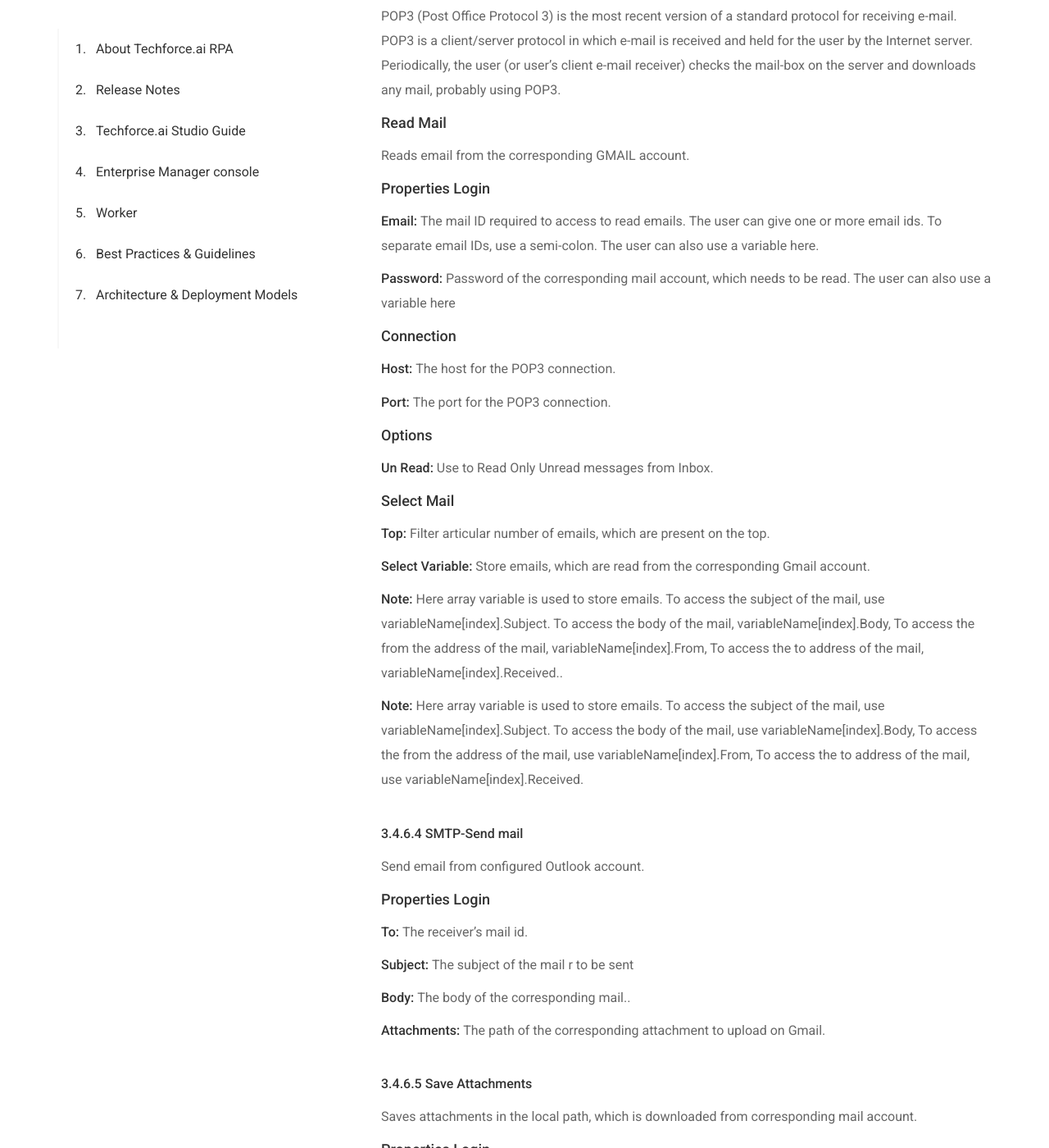
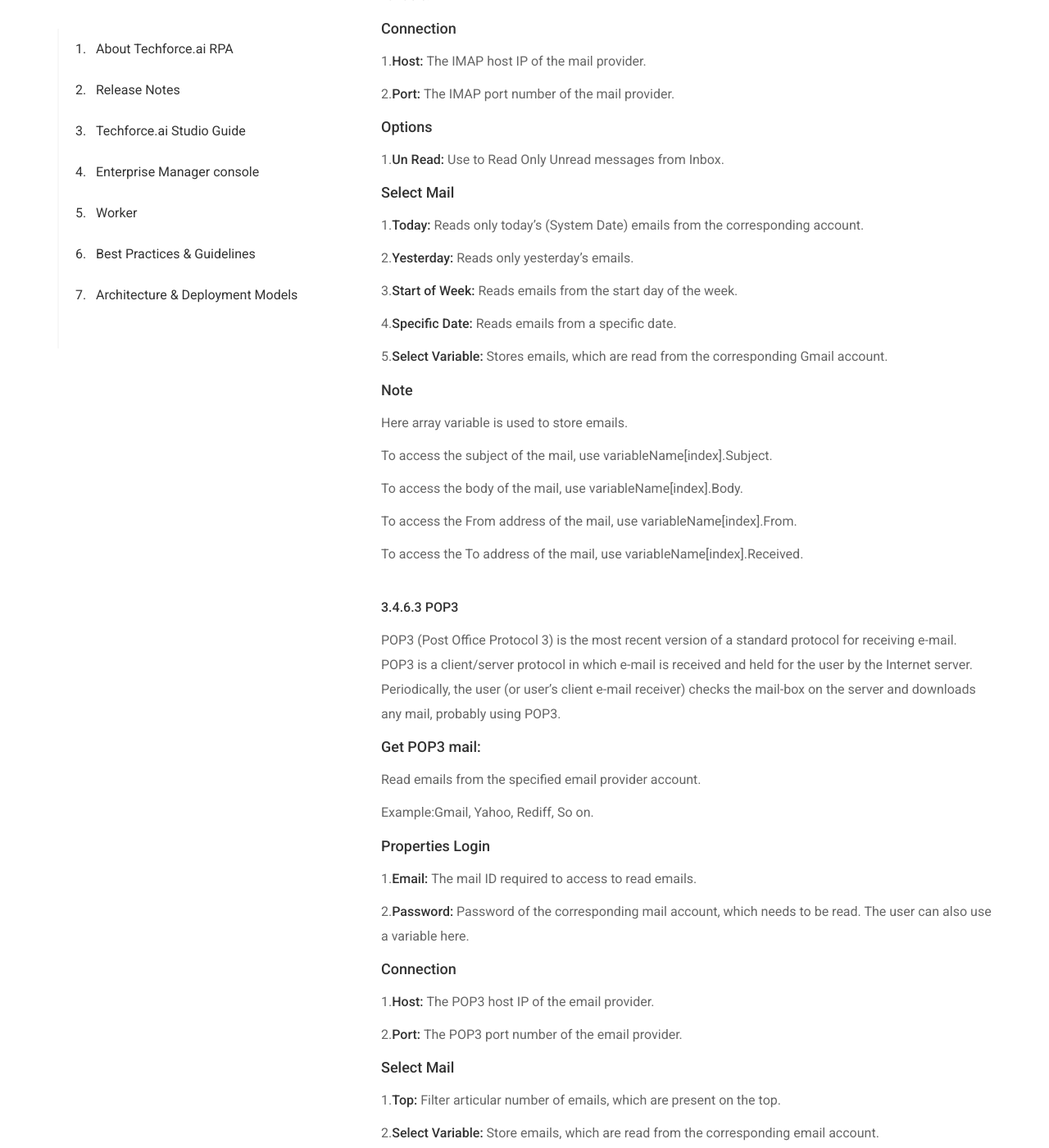
Before and after one commit to digitamizers/Documentation, a Jekyll site: the page built from index.md, in a window 1280 px wide and 1400 px high, scrolled down 54717 px. Shown: the whole window at 82% size. Built offline with Jekyll 4.4.1, drawn with Linux system fonts in a browser that asks for light colours; some of the changed text lies outside the part shown.

Commit message:
css and data changes in doc to pavan

```diff
--- a/_layouts/default.html
+++ b/_layouts/default.html
@@ -1996,10 +1996,12 @@
                 <p><span class="numbers">1.</span><strong>SubString: </strong>The sub string method is used to retrieve the part of the main string as per the given index values.</p>
                 <p><span class="numbers">2.</span><strong>Replace: </strong> The replace method is used to replace the part of the main string as per the given values.</p>
                 <p><span class="numbers">3.</span><strong>Match: </strong>The match method is used to match the part of the main string as per the given pattern.</p>
-                <p><span class="numbers">4.</span><strong>Split: </strong> The split method is used to split the main string as per the given pattern.</p>
-                <p><span class="numbers">5.</span><strong>Trim: </strong> The trim method is used to remove the white spaces from the both ends of the main string.</p>
+                <p><span class="numbers">4.</span><strong>Split: </strong>The split method is used to split the main string as per the given pattern.</p>
+                <p><span class="numbers">5.</span><strong>Trim: </strong>The trim method is used to remove the white spaces from the both ends of the main string.</p>
                 <p><span class="numbers">6.</span><strong>To Upper Case: </strong> The to upper case method is used to convert all the characters of the main string into Capital case letters.</p>
                 <p><span class="numbers">7.</span><strong>To Lower Case: </strong>The to lower case method is used to convert all the characters of the main string into Lower case letters.</p>
+                <p><span class="numbers">8.</span><strong>Regular expression Pattern:</strong>Give the regular expression to be performed in the field. Ex: [b-e]. This expression matches the characters in the input, which are in the range b to e. The user can give regular expression using a variable also, by assigning the expression to a variable in the variable section. The variable should be passed using the ``codes. Example: `variableName`.</p>
+                <p><span class="numbers">9.</span><strong>Result variable: </strong>The result of the Matches action will be stored in a list variable provided</p>
               </div>
 
               <div id="DateFormat"  class="page-section">
@@ -2040,90 +2042,121 @@
                 <h4 class="purple">3.4.6 Mail Integration</h5>
                 <p>The Mail Integration Activity contains all the mail activities used for creating automation projects. These activities enable robots to:</p>
                 <p>Configuring bot with corresponding Outlook account.</p>
-                <p>Sending email from Outlook account and other mail providers.</p>
-                <p>Receiving email from corresponding Outlook and other mail providers.</p>
+                <p>Sending emails from Outlook account and other mail providers.</p>
+                <p>Receiving emails from corresponding Outlook and other mail providers.</p>
                 <p>Saving an attachment with the email.</p>
               </div>
 
               <div id="Outlook"  class="page-section">
                 <h5>3.4.6.1 Outlook2016</h5>
-                <p>The outlook2016 actions are used to read and send the mails from the Outlook application Read mail</p>
-                <h6>Read Mail</h6>
-                 <p>Reads emails from configured outlook account.</p>
+                <p>The outlook2016 actions are used to read and send emails from the Outlook application Read mail</p>
+                <h6>Get Outlook Mail</h6>
+                 <p>Reads emails from the configured outlook account.</p>
                  <h6>Properties</h6><h6>Inbox</h6>
-                 <p><span class="numbers"><strong>From Mail: </strong>Gmail account to filter emails.</p>
-                <p><span class="numbers"><strong>Unread: </strong>Filters only unread emails from Inbox.</p>
-                <p><span class="numbers"><strong>Top: </strong>Filters Particular no of emails which is present on the top.</p>
-               <p><span class="numbers"><strong>Select Variable: </strong>Stores the emails collected from the corresponding email account.</p>
-               <h6>Sent Items</h6>
-               <p><span class="numbers"><strong>Top: </strong>Filter a particular number of emails, which are present on the top.</p>
-               <p><span class="numbers"><strong>Select Variable: </strong>Stores the emails collected from the corresponding email account.</p>
+                 <p><span class="numbers">1.</span><strong>Folder: </strong>Check the Folders to get the Inbox, Sent Items, Customs and Delete items options.</p>
+                <p><span class="numbers">2.</span><strong>Inbox:</strong>To read the mail data of the specified email from the inbox.</p>
+                <p><span class="numbers">3.</span><strong>Sent Items:</strong>To read the mail data from the specified number of sent mails.</p>
+                <p><span class="numbers">4.</span><strong>Customs:</strong>To read the mail data from any specified folder.</p>
+                <p><span class="numbers">5.</span><strong>Delete Items:</strong>To read the mail data from the specified number of deleted mail items.</p>
+                <p><span class="numbers">6.</span>1.</span><strong>From Mail:</strong>Need to enter the specified email id from which the user wants to read data.</p>
+                <p><span class="numbers">7.</span><strong>Unread:</strong>Filters only unread emails.</p>
+                <p><span class="numbers">8.</span><strong>Top: </strong>Filters Particular number of emails that are present on the top.</p>
+               <p><span class="numbers">9.</span><strong>Select Variable: </strong>Stores the emails collected from the corresponding email account.</p>
+
                <h6>Note</h6>
-               <p>Here array variable are used to store emails</p>
+               <p>Here array variable is used to store emails.</p>
                <p>To access the subject of the mail, use variableName[index].Subject</p>
-               <p>To access the body of the mail, use variableName[index].Body. To access the from the address of the mail, use variableName[index].From. To access the to address of the mail, use variableName[index].Received.</p>
+               <p>To access the body of the mail, use variableName[index].Body. To access the From address of the mail, use variableName[index].From. To access the To address of the mail, use variableName[index].Received.</p>
                <h6>Note</h6>
                <p>We can send variable instead of direct text in to, subject, body </p>
+
+               <h6>Send Outlook Mail:</h6>
+               <p>Sends emails from the configured outlook account to the specified mail ids.</p>
+               <p><span class="numbers">1.</span><strong>To: </strong>The receivers mail id. </p>
+              <p><span class="numbers">2.</span><strong>CC:</strong>Mail id if need to add any. </p>
+              <p><span class="numbers">3.</span><strong>BCC	:</strong>Mail id if need to add any.</p>
+              <p><span class="numbers">4.</span><strong>Subject:</strong>The subject of the mail to be sent.</p>
+              <p><span class="numbers">5.</span><strong>Body:</strong>The body of the mail to be sent.</p>
+              <p><span class="numbers">6.</span><strong>Attachments:</strong>Path of the attachment that is to be sent in the mail. </p>
+
+              <h6>Note</h6>
+              <p>You can send variable instead of direct text into To, CC, Bcc, subject, body and Attachments.</p>
              </div>
              <div id="IMAP"  class="page-section">
                <h5>3.4.6.2 IMAP</5>
                <p>IMAP (Internet Message Access Protocol) is a standard email protocol that stores email messages on a mail server but allows the end-user to view and manipulate the messages as though they were stored locally on the end user's computing device(s). This allows users to organize messages into folders, have multiple client applications know which messages have been read, flag messages for urgency or follow-up and save draft messages on the server.</p>
-               <h6>Read Mail</h6>
-               <p>Reads email from the corresponding GMAIL account.</p>
-               <h6>Properties Login</h6>
-               <p><span class="numbers"><strong>Email: </strong>The mail ID, which needs to be accessed to read emails. The user can also use the variable.</p>
-                <p><span class="numbers"><strong>Password: </strong>Password of the corresponding mail, which needs to be read. The user can also use the variable.</p>
+               <h6>Get IMAP Mail:</h6>
+               <p>Reads email from the specified email providers.</p>
+               <p>Example: Gmail, Yahoo, Rediff, So on.</p>
+               <h6>Properties</h6><h6> Login</h6>
+               <p><span class="numbers">1.</span><strong>Email: </strong>The mail ID, which needs to be accessed to read emails. The user can also use the variable.</p>
+                <p><span class="numbers">2.</span><strong>Password: </strong>Password of the corresponding mail, which needs to be read. The user can also use the variable.</p>
                   <h6>Connection</h6>
-                  <p><span class="numbers"><strong>Host: </strong>The host for the IMAP connection.</p>
-                 <p><span class="numbers"><strong>Port: </strong>The port for the IMAP connection.</p>
+                  <p><span class="numbers">1.</span><strong>Host: </strong>The IMAP host IP of the mail provider.</p>
+                 <p><span class="numbers">2.</span><strong>Port: </strong>The IMAP port number of the mail provider.</p>
                    <h6>Options</h6>
-                   <p><span class="numbers"><strong>Un Read: </strong>Use to Read Only Unread messages from Inbox.</p>
+                   <p><span class="numbers">1.</span><strong>Un Read: </strong>Use to Read Only Unread messages from Inbox.</p>
 
                 <h6>Select Mail</h6>
-                <p><span class="numbers"><strong>Today: </strong>Reads only today’s (System Date) emails from the corresponding account.</p>
-                <p><span class="numbers"><strong>Yesterday: </strong>Reads only yesterday’s emails.</p>
-                <p><span class="numbers"><strong>Start of Week:  </strong>Reads emails from the start day of the week.</p>
-                <p><span class="numbers"><strong>Specific Date: </strong>Reads emails from a specific date.</p>
-                <p><span class="numbers"><strong>Select Variable: </strong>Stores emails, which are read from the corresponding Gmail account.</p>
+                <p><span class="numbers">1.</span><strong>Today: </strong>Reads only today’s (System Date) emails from the corresponding account.</p>
+                <p><span class="numbers">2.</span><strong>Yesterday: </strong>Reads only yesterday’s emails.</p>
+                <p><span class="numbers">3.</span><strong>Start of Week:  </strong>Reads emails from the start day of the week.</p>
+                <p><span class="numbers">4.</span><strong>Specific Date: </strong>Reads emails from a specific date.</p>
+                <p><span class="numbers">5.</span><strong>Select Variable: </strong>Stores emails, which are read from the corresponding Gmail account.</p>
                   <h6>Note</h6>
-                  <p>Here array variable are used to store emails. </p>
-                  <p>To access the subject of the mail, use variableName[index].Subject. To access the body of the mail, use variableName[index].Body. To access the from the address of the mail, use variableName[index].From. To access the to address of the mail, use variableName[index].Received.</p>
+                  <p>Here array variable is used to store emails. </p>
+                  <p>To access the subject of the mail, use variableName[index].Subject.</p>
+                  <p>To access the body of the mail, use variableName[index].Body.</p>
+                  <p>To access the From address of the mail, use variableName[index].From.</p>
+                  <p>To access the To address of the mail, use variableName[index].Received.</p>
                </div>
 
                <div id="POP3"  class="page-section">
                  <h5>3.4.6.3 POP3</h5>
                   <p>POP3 (Post Office Protocol 3) is the most recent version of a standard protocol for receiving e-mail. POP3 is a client/server protocol in which e-mail is received and held for the user by the Internet server. Periodically, the user (or user’s client e-mail receiver) checks the mail-box on the server and downloads any mail, probably using POP3.</p>
-                  <h6>Read Mail</h6>
-                  <p>Reads email from the corresponding GMAIL account.</p>
+                  <h6>Get POP3 mail:</h6>
+                  <p>Read emails from the specified email provider account.</p>
+                  <p>Example:Gmail, Yahoo, Rediff, So on.</p>
                   <h6>Properties Login</h6>
-                  <p><span class="numbers"><strong>Email: </strong>The mail ID required to access to read emails. The user can give one or more email ids. To separate email IDs, use a semi-colon. The user can also use a variable here.</p>
-                   <p><span class="numbers"><strong>Password: </strong>Password of the corresponding mail account, which needs to be read. The user can also use a variable here</p>
+                  <p><span class="numbers">1.</span><strong>Email: </strong>The mail ID required to access to read emails.</p>
+                   <p><span class="numbers">2.</span><strong>Password: </strong>Password of the corresponding mail account, which needs to be read. The user can also use a variable here.</p>
                      <h6>Connection</h6>
-                     <p><span class="numbers"><strong>Host: </strong>The host for the POP3 connection.</p>
-                    <p><span class="numbers"><strong>Port: </strong>The port for the POP3 connection.</p>
-                      <h6>Options</h6>
-                      <p><span class="numbers"><strong>Un Read: </strong>Use to Read Only Unread messages from Inbox.</p>
-
+                     <p><span class="numbers">1.</span><strong>Host: </strong>The POP3 host IP of the email provider.</p>
+                    <p><span class="numbers">2.</span><strong>Port: </strong>The POP3 port number of the email provider.</p>
                         <h6>Select Mail</h6>
-                        <p><span class="numbers"><strong>Top: </strong>Filter articular number of emails, which are present on the top.</p>
-                        <p><span class="numbers"><strong>Select Variable: </strong>Store emails, which are read from the corresponding Gmail account.</p>
-                        <p><span class="numbers"><strong>Note:  </strong>Here array variable is used to store emails. To access the subject of the mail, use variableName[index].Subject. To access the body of the mail, variableName[index].Body, To access the from the address of the mail, variableName[index].From, To access the to address of the mail, variableName[index].Received..</p>
-                        <p><span class="numbers"><strong>Note: </strong>Here array variable is used to store emails. To access the subject of the mail, use variableName[index].Subject. To access the body of the mail, use variableName[index].Body, To access the from the address of the mail, use variableName[index].From, To access the to address of the mail, use variableName[index].Received.</p>
+                        <p><span class="numbers">1.</span><strong>Top: </strong>Filter articular number of emails, which are present on the top.</p>
+                        <p><span class="numbers">2.</span><strong>Select Variable: </strong>Store emails, which are read from the corresponding email account.</p>
                       </div>
-
+                      <p>Note:</p>
+                      <p>Here array variable is used to store emails.</p>
+                      <p>To access the subject of the mail, use variableName[index].Subject.</p>
+                      <p>To access the body of the mail, variableName[index].Body,</p>
+                      <p>To access the from the address of the mail, variableName[index].From, </p>
+                      <p>To access the To address of the mail, variableName[index].Received.</p>
                       <div id="SMTP"  class="page-section">
-                        <h5>3.4.6.4 SMTP-Send mail</h5>
-                          <p>Send email from configured Outlook account.</p>
+                        <h5>3.4.6.4 SMTP</h5>
+                        <h6> Send SMTP Mail:</h6>
+                          <p>SMTP stand for simple mail transfer protocol.</p>
                           <h6>Properties Login</h6>
-                          <p><span class="numbers"><strong>To: </strong>The receiver’s mail id.</p>
-                           <p><span class="numbers"><strong>Subject: </strong>The subject of the mail r to be sent</p>
-                          <p><span class="numbers"><strong>Body: </strong>The body of the corresponding mail..</p>
-                          <p><span class="numbers"><strong>Attachments: </strong>The path of the corresponding attachment to upload on Gmail.</p>
+                          <p><span class="numbers">1.</span><strong>Email:</strong>The mail ID required to send mails.</p>
+                           <p><span class="numbers">2.</span><strong>Password:</strong>Password of the corresponding mail account,</p>
+                          <h6>Connection</h6>
+                          <p><span class="numbers">1.</span><strong>Host: </strong>The SMTP host IP of the email provider.</p>
+                          <p><span class="numbers">2.</span><strong>Port: </strong>The SMTP port number of the email provider.</p>
+                          <h6>Options</h6>
+                          <p><span class="numbers">1.</span><strong>Host: </strong>The receiver’s mail id.</p>
+                          <p><span class="numbers">2.</span><strong>Port: </strong>Mail id if any.</p>
+                          <p><span class="numbers">3.</span><strong>BCC: </strong>Mail id if need to add any.</p>
+                          <p><span class="numbers">4.</span><strong>Subject: </strong>The subject of the mail to be sent.</p>
+                          <p><span class="numbers">5.</span><strong>Body:</strong>The body of the mail to be sent.</p>
+                          <p><span class="numbers">6.</span><strong>Attachments:</strong>Path of the attachment that is to be sent in the mail.</p>
+                          <h6>Note</h6>
+                          <p>You can send variable instead of direct text into To, CC, Bcc, subject, body and Attachments.</p>
                      </div>
 
                             <div id="SaveAttachments"  class="page-section">
                               <h5>3.4.6.5 Save Attachments</h5>
-                            <p>Saves attachments in the local path, which is downloaded from corresponding mail account.</p>
+                            <p>Saves attachments in the local path, which are downloaded from the corresponding mail account.</p>
                             <h6>Properties Login</h6>
                             <p><span class="numbers"><strong>File Path:  </strong>The corresponding folder path to save the attachment.</p>
                              <p><span class="numbers"><strong>Content to Write: </strong>Variable, which is used to get an attachment from an email.</p>
@@ -2137,7 +2170,7 @@
 
                        <div id="Connection"  class="page-section">
                          <h5>3.4.7.1 Connection</h5>
-                         <p>The Connection action is used to connect to the MySQL or PostgreSQL.</p>
+                         <p>The Connection action is used to connect to MySQL or PostgreSQL.</p>
                        <h6>Properties</h6>
                        <p><span class="numbers"><strong>Please Select Database Type:</strong>Select either MySQL or PostgreSQL</p>
                         <p><span class="numbers"><strong>Host:</strong>Pass the host IP address.</p>
@@ -2153,8 +2186,8 @@
                        <p>The Execute Query action is used to execute the queries used in the databases.</p>
                        <h6>Properties</h6>
                        <p><span class="numbers"><strong>Execute Query:</strong>Enter the Query to be executed in the Text area.</p>
-                       <p>With columns check box is selected, it also retrieves the column names else only table data is retrieved.</p>
-                       <p>Select the created variable in the drop down to store the retrieved data.</p>
+                       <p>With columns checkbox is selected, it also retrieves the column names else only table data is retrieved.</p>
+                       <p>Select data table type variable to store the data.</p>
                      </div>
 
 
```
Also changed, not shown: other parts of _layouts/default.html (+2 -2 lines).
